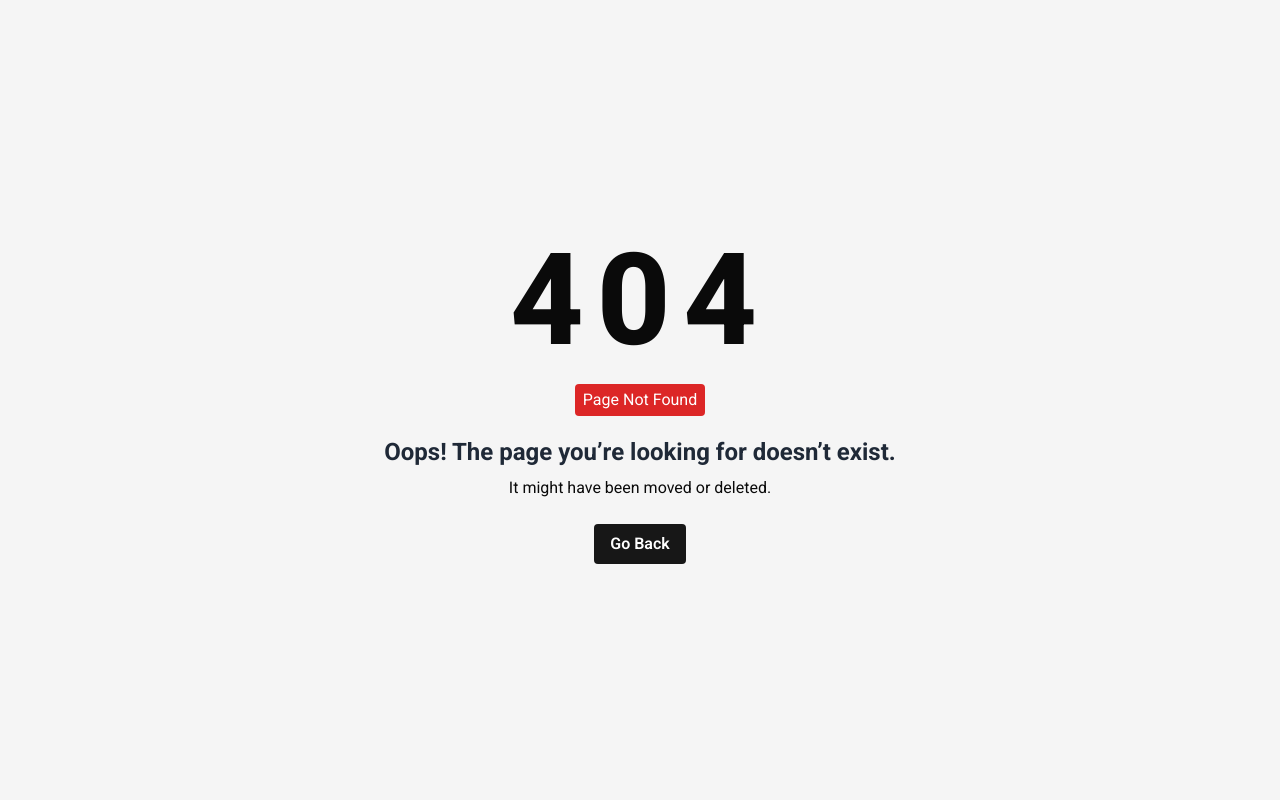
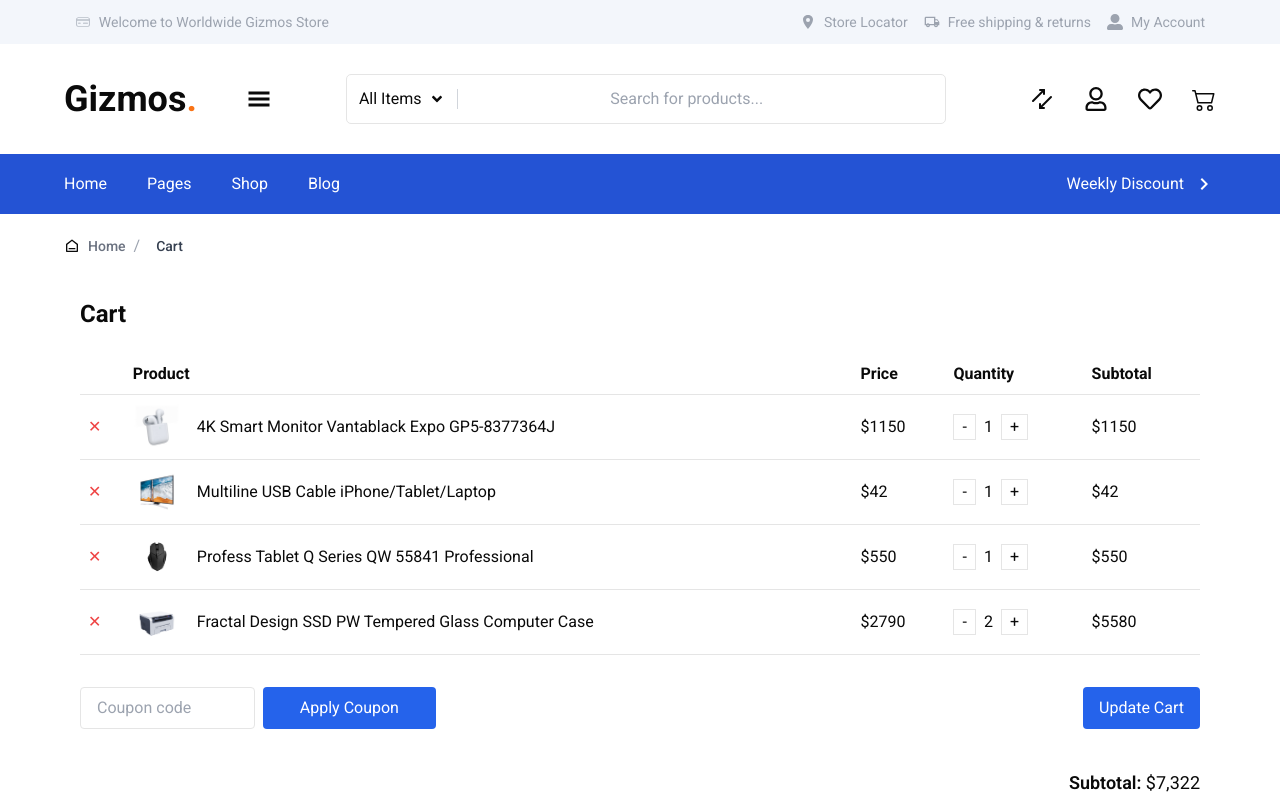
Before and after one commit to rian-expressitbd/gizmos-ecommerce-react, a React (Vite) app: page /cart in a window 1280 px wide. Before the commit this address had no page. Shown: the top 800 px of the page. Built offline with nearby package versions, Linux system fonts and the light colour scheme.

Commit message:
feat:created cart page

```diff
--- a/src/components/Home/Navbar/Navbar.tsx
+++ b/src/components/Home/Navbar/Navbar.tsx
@@ -9,6 +9,7 @@ import { GiHamburgerMenu } from "react-icons/gi";
 import { TbArrowsDoubleNeSw } from "react-icons/tb";
 import { BsCart2 } from "react-icons/bs";
 import { useState } from "react";
+import { Link } from "react-router-dom";
 
 export default function Navbar() {
   const [sidebarOpen, setSidebarOpen] = useState(false);
@@ -159,7 +160,9 @@ export default function Navbar() {
             <TbArrowsDoubleNeSw size={24} />
             <FaRegUser size={24} className="ml-5" />
             <FaRegHeart size={24} className="ml-5 hidden lg:block" />
-            <BsCart2 size={24} className="ml-5" />
+            <Link to="/cart">
+              <BsCart2 size={24} className="ml-5" />
+            </Link>
             <GiHamburgerMenu
               size={24}
               onClick={() => setSidebarOpen(true)}
--- a/src/components/Home/Slider/Slider.tsx
+++ b/src/components/Home/Slider/Slider.tsx
@@ -58,7 +58,7 @@ export default function Slider() {
         <FaChevronRight />
       </Button>
 
-      <div className="w-[90%] mx-auto px-4 py-6">
+      <div className="w-[90%] mx-auto px-4 py-6 h-[331px]">
         <AnimatePresence mode="wait">
           <motion.div
             key={current}
@@ -124,7 +124,7 @@ export default function Slider() {
               <img
                 src={slides[current].image}
                 alt={slides[current].title}
-                className="rounded-lg w-full h-auto max-h-[400px] object-cover"
+                className="rounded-lg w-full h-[253px]  object-cover"
               />
             </motion.div>
           </motion.div>
--- /dev/null
+++ b/src/pages/cart/Cart.tsx
@@ -0,0 +1,154 @@
+import { Breadcrumb } from "@/components/ui/breadcrumb";
+import CommonLayout from "@/layouts/common-layout";
+import React, { useState } from "react";
+
+type CartItem = {
+  id: number;
+  title: string;
+  price: number;
+  quantity: number;
+  image: string;
+};
+
+const initialCart: CartItem[] = [
+  {
+    id: 1,
+    title: "4K Smart Monitor Vantablack Expo GP5-8377364J",
+    price: 1150,
+    quantity: 1,
+    image: "/featured1.jpg",
+  },
+  {
+    id: 2,
+    title: "Multiline USB Cable iPhone/Tablet/Laptop",
+    price: 42,
+    quantity: 1,
+    image: "/featured2.jpg",
+  },
+  {
+    id: 3,
+    title: "Profess Tablet Q Series QW 55841 Professional",
+    price: 550,
+    quantity: 1,
+    image: "/featured3.jpg",
+  },
+  {
+    id: 4,
+    title: "Fractal Design SSD PW Tempered Glass Computer Case",
+    price: 2790,
+    quantity: 2,
+    image: "/featured4.jpg",
+  },
+];
+
+const CartPage: React.FC = () => {
+  const [cart, setCart] = useState<CartItem[]>(initialCart);
+  const [coupon, setCoupon] = useState<string>("");
+
+  const handleQuantityChange = (id: number, delta: number) => {
+    setCart((prevCart) =>
+      prevCart.map((item) =>
+        item.id === id
+          ? { ...item, quantity: Math.max(1, item.quantity + delta) }
+          : item
+      )
+    );
+  };
+
+  const subtotal = cart.reduce(
+    (sum, item) => sum + item.price * item.quantity,
+    0
+  );
+
+  return (
+    <CommonLayout>
+      <div className="mt-5">
+        <Breadcrumb />
+      </div>
+
+      <div className="px-4 py-10">
+        <h2 className="text-2xl font-bold mb-6">Cart</h2>
+        <div className="overflow-x-auto">
+          <table className="min-w-full table-auto border-collapse">
+            <thead>
+              <tr className="text-left border-b">
+                <th className="p-2"></th>
+                <th className="p-2">Product</th>
+                <th className="p-2">Price</th>
+                <th className="p-2">Quantity</th>
+                <th className="p-2">Subtotal</th>
+              </tr>
+            </thead>
+            <tbody>
+              {cart.map((item) => (
+                <tr key={item.id} className="border-b hover:bg-gray-50">
+                  <td className="p-2 text-red-500 cursor-pointer">✕</td>
+                  <td className="p-2 flex items-center gap-4">
+                    <img
+                      src={item.image}
+                      alt={item.title}
+                      className="w-12 h-12"
+                    />
+                    {item.title}
+                  </td>
+                  <td className="p-2">${item.price}</td>
+                  <td className="p-2">
+                    <div className="flex items-center gap-2">
+                      <button
+                        onClick={() => handleQuantityChange(item.id, -1)}
+                        className="border px-2"
+                      >
+                        -
+                      </button>
+                      <span>{item.quantity}</span>
+                      <button
+                        onClick={() => handleQuantityChange(item.id, 1)}
+                        className="border px-2"
+                      >
+                        +
+                      </button>
+                    </div>
+                  </td>
+                  <td className="p-2">${item.price * item.quantity}</td>
+                </tr>
+              ))}
+            </tbody>
+          </table>
+        </div>
+
+        <div className="mt-8 flex flex-col md:flex-row justify-between gap-4">
+          <div className="flex gap-2 w-full md:w-auto">
+            <input
+              type="text"
+              placeholder="Coupon code"
+              value={coupon}
+              onChange={(e) => setCoupon(e.target.value)}
+              className="border px-4 py-2 rounded w-full"
+            />
+            <button className="bg-blue-600 text-white px-4 py-2 w-full rounded hover:bg-blue-700">
+              Apply Coupon
+            </button>
+          </div>
+          <button className="bg-blue-600 text-white px-4 py-2 rounded hover:bg-blue-700">
+            Update Cart
+          </button>
+        </div>
+
+        <div className="mt-10 text-right">
+          <div className="text-lg mb-2">
+            <span className="font-semibold">Subtotal:</span> $
+            {subtotal.toLocaleString()}
+          </div>
+          <div className="text-xl font-bold">
+            <span>Total:</span> ${subtotal.toLocaleString()}
+          </div>
+          <button className="mt-4 bg-blue-600 text-white px-6 py-2 rounded hover:bg-blue-700">
+            Proceed to Checkout
+          </button>
+        </div>
+      </div>
+    </CommonLayout>
+  );
+};
+
+export default CartPage;
--- a/src/pages/shop/SingleProductDetails/SingleProductTwo.tsx
+++ b/src/pages/shop/SingleProductDetails/SingleProductTwo.tsx
@@ -59,25 +59,29 @@ export default function SingleProductTwo() {
         </div>
         <div className="flex items-center gap-9 mt-5">
           <h4 className="text-md font-semibold">Colors: </h4>
-          <div className="flex items-center gap-3">
+          <div className="flex items-center gap-3 ml-[1.5rem]">
             <div
               tabIndex={0}
-              className="rounded-full px-4 p-3 cursor-pointer focus:border-blue-700 focus:border-[2px]"
+              className="relative rounded-full border-[2px]  border-gray-300  p-5 cursor-pointer focus:border-blue-700 focus:border-[2px] w-[18px] h-[18px]"
             >
-              <div className="bg-blue-600 border-white border-[4px] rounded-full"></div>
-            </div>
-            <div
-              tabIndex={0}
-              className="rounded-full px-4 p-3 cursor-pointer focus:border-blue-700 focus:border-[2px]"
-            >
-              <div className="bg-orange-600 border-white border-[4px] rounded-full"></div>
+              <div className="absolute white left-[1px] top-[4px] rounded-full bg-white border-white px-4 p-3 cursor-pointer focus:border-blue-700 focus:border-[2px] w-[26px] h-[26px]">
+                <div className="absolute top-[3px] left-[6px] border-[1px] rounded-full w-[26px] h-[26px] bg-red-600 purple"></div>
+              </div>
             </div>
             <div
               tabIndex={0}
               className="relative rounded-full border-[2px]  border-gray-300  p-5 cursor-pointer focus:border-blue-700 focus:border-[2px] w-[18px] h-[18px]"
             >
-              <div className="absolute white left-[1px] top-[0px] rounded-full bg-white border-white px-4 p-3 cursor-pointer focus:border-blue-700 focus:border-[2px] w-[20px] h-[20px]">
-                <div className="absolute top-[3px] left-[6px] border-[1px] rounded-full w-[18px] h-[18px] bg-purple-600 purple"></div>
+              <div className="absolute white left-[1px] top-[4px] rounded-full bg-white border-white px-4 p-3 cursor-pointer focus:border-blue-700 focus:border-[2px] w-[26px] h-[26px]">
+                <div className="absolute top-[3px] left-[6px] border-[1px] rounded-full w-[26px] h-[26px] bg-blue-600 purple"></div>
+              </div>
+            </div>
+            <div
+              tabIndex={0}
+              className="relative rounded-full border-[2px]  border-gray-300  p-5 cursor-pointer focus:border-blue-700 focus:border-[2px] w-[18px] h-[18px]"
+            >
+              <div className="absolute white left-[1px] top-[4px] rounded-full bg-white border-white px-4 p-3 cursor-pointer focus:border-blue-700 focus:border-[2px] w-[26px] h-[26px]">
+                <div className="absolute top-[3px] left-[6px] border-[1px] rounded-full w-[26px] h-[26px] bg-purple-600 purple"></div>
               </div>
             </div>
           </div>
--- a/src/routes/AppRouter.tsx
+++ b/src/routes/AppRouter.tsx
@@ -1,5 +1,6 @@
 import App from "@/App";
 import About from "@/pages/about/About";
+import CartPage from "@/pages/cart/Cart";
 import ContactUs from "@/pages/contact/ContactUs";
 import FAQ from "@/pages/faq/FAQ";
 import GetInTouch from "@/pages/GetInTouch/GetInTouch";
@@ -30,6 +31,7 @@ const AppRouter: React.FC = () => {
         <Route path="/store-locator" element={<StoreLocator />} />
         <Route path="/pricing" element={<PricingPlans />} />
         <Route path="/privacy-policy" element={<PrivacyPolicy />} />
+        <Route path="/cart" element={<CartPage />} />
 
         <Route path="*" element={<NotFoundPage />} />
       </Routes>
```
